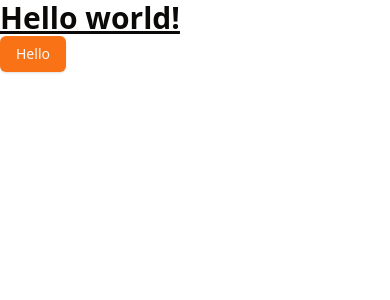
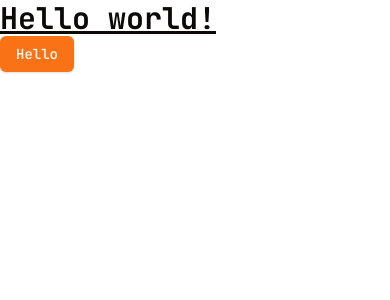
Before and after one commit to mhrizwan914/leetfire-fullstack, a React (Vite) app in the folder frontend/: page / in a window 390 px wide. Shown: the top 300 px of the page. Built offline with nearby package versions, Linux system fonts and the light colour scheme.

Commit message:
add font family and responsive break points

```diff
--- a/frontend/index.html
+++ b/frontend/index.html
@@ -4,9 +4,14 @@
     <meta charset="UTF-8" />
     <link rel="icon" type="image/svg+xml" href="/vite.svg" />
     <meta name="viewport" content="width=device-width, initial-scale=1.0" />
-    <title>Vite + React</title>
+    <link rel="preconnect" href="https://fonts.googleapis.com" />
+    <link rel="preconnect" href="https://fonts.gstatic.com" crossorigin />
+    <link
+      href="https://fonts.googleapis.com/css2?family=JetBrains+Mono:ital,wght@0,100..800;1,100..800&display=swap"
+      rel="stylesheet" />
+    <title>Leet Lab</title>
   </head>
-  <body>
+  <body class="antialiased font-normal text-[16px] leading-normal">
     <div id="root"></div>
     <script type="module" src="/src/index.jsx"></script>
   </body>
--- a/frontend/package.json
+++ b/frontend/package.json
@@ -1,7 +1,8 @@
 {
-  "name": "frontend",
+  "name": "leetlab-frontend",
   "private": true,
-  "version": "0.0.0",
+  "version": "1.0.0",
+  "description": "A product inspired by leet code",
   "type": "module",
   "scripts": {
     "dev": "vite",
--- a/frontend/tailwind.config.js
+++ b/frontend/tailwind.config.js
@@ -1,9 +1,28 @@
 /** @type {import('tailwindcss').Config} */
+import { fontFamily } from "tailwindcss/defaultTheme";
+
 export default {
   darkMode: ["class"],
   content: ["./index.html", "./src/**/*.{js,ts,jsx,tsx}"],
   theme: {
+    container: {
+      center: "true",
+      padding: "0.5rem",
+    },
+    screens: {
+      "xs": {
+        "max": "576px",
+      },
+      "sm": "576px",
+      "md": "768px",
+      "lg": "992px",
+      "xl": "1200px",
+      "2xl": "1400px",
+    },
     extend: {
+      fontFamily: {
+        sans: ["JetBrains Mono", "monospace", ...fontFamily.sans],
+      },
       borderRadius: {
         lg: "var(--radius)",
         md: "calc(var(--radius) - 2px)",
```
Also changed, not shown: 1 other file (tests, documents, lock files or other folders).
